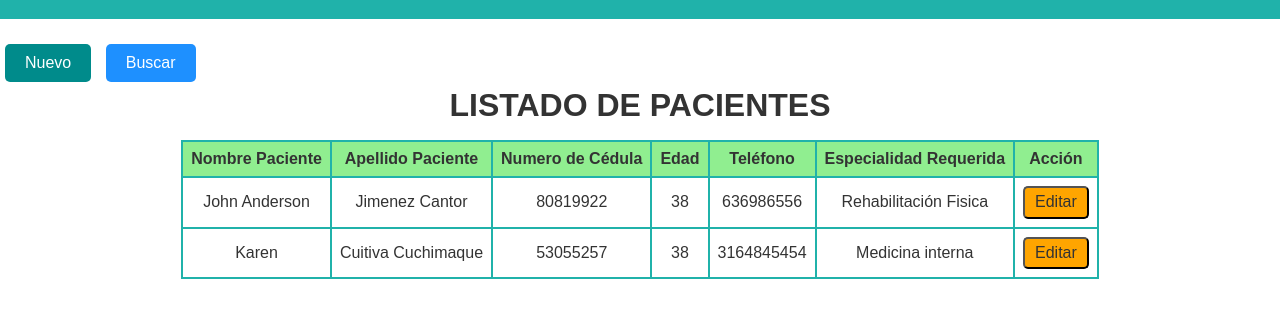
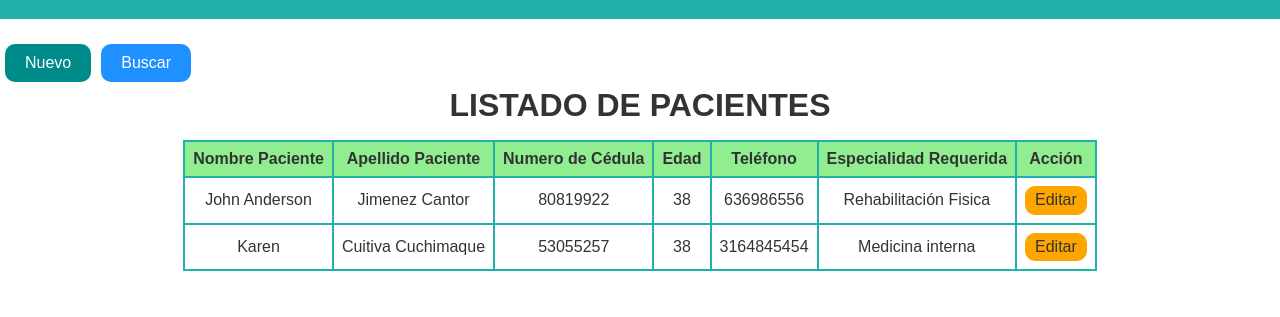
Before and after one commit to joanjica05/hospital-happylife, a plain HTML site: page pages/pacientes.html in a window 1280 px wide. Shown: the part 61-378 px from the top of the page. Drawn offline with Linux system fonts and the light colour scheme.

Commit message:
Ajuste Botones

```diff
--- a/css/styles-list.css
+++ b/css/styles-list.css
@@ -19,6 +19,41 @@ body{
     display: flex;
 }
 
+.boton-title {
+    display: flex;
+}
+
+.btn-Nuevo{
+    background-color: darkcyan;
+    color: #fff;
+    text-decoration: none;
+    display: inline-block;
+    border: 10px;
+    padding: 10px 20px;
+    border-radius: 10px;
+    text-align: center;
+    margin: 5px;
+    cursor: pointer;
+
+}
+
+.btn-Nuevo:hover{
+    background-color: rgb(9, 105, 105);
+}
+
+.btn-Buscar{
+    background-color: dodgerblue;
+    color: #fff;
+    padding: 10px 20px;
+    border-radius: 10px;
+    border: none;
+    text-align: center;
+    margin: 5px;
+    cursor: pointer;
+}
+.btn-Buscar:hover{
+    background-color: rgb(17, 98, 179);
+}
 
 .table-pacientes{
     font-family: sans-serif;
@@ -28,6 +63,7 @@ body{
     margin-left: auto;
     margin-right: auto;
 }
+
 .title-table{
     font-size: 2rem;
     font-weight: bold;
@@ -50,36 +86,15 @@ th,tfoot{
     background-color: lightgreen;
 }
 
-.button-Editar{
+.btn-Editar{
     background-color: orange;
     color: #333;
-    border-radius: 5px;
+    border: 10px;
+    border-radius: 10px;
     padding: 5px 10px;
     cursor: pointer;
 }
 
-.btn-Nuevo{
-    background-color: darkcyan;
-    border: 10px;
-    color: #fff;
-    padding: 10px 20px;
-    border-radius: 5px;
-    text-align: center;
-    margin: 5px;
-    cursor: pointer;
+.btn-Editar:hover{
+    background-color: rgb(221, 148, 12);
 }
-
-.btn-Nuevo:hover{
-    background-color: rgb(9, 105, 105);
-}
-
-.btn-Buscar{
-    background-color: dodgerblue;
-    color: #fff;
-    padding: 10px 20px;
-    border-radius: 5px;
-    border: none;
-    text-align: center;
-    margin: 5px;
-    cursor: pointer;
-}
--- a/pages/pacientes.html
+++ b/pages/pacientes.html
@@ -15,8 +15,8 @@
     </header>
 
     <div class="boton-title">
-        <input type="button" class="btn-Nuevo" id="btnNuevo" value="Nuevo">
-        <input type="button" class="btn-Buscar" id="btnNuevo" value="Buscar">
+        <a href="#" class="btn-Nuevo">Nuevo</a>
+        <button class="btn-Buscar">Buscar</button>
     </div>
 
     <table class="table-pacientes">
@@ -44,7 +44,7 @@
                     <td>636986556</td>
                     <td>Rehabilitación Fisica</td>
                     <td>
-                        <input type="button" id="btnEditar" value="Editar" class="button-Editar">
+                        <input type="button" id="btnEditar" value="Editar" class="btn-Editar">
                     </td>
                 </tr>
                 <tr>
@@ -55,7 +55,7 @@
                     <td>3164845454</td>
                     <td>Medicina interna</td>
                     <td>
-                        <input type="button" id="btnEditar" value="Editar" class="button-Editar">
+                        <input type="button" id="btnEditar" value="Editar" class="btn-Editar">
                     </td>
                 </tr>
             </tbody>
```
Also changed, not shown: js/scripts.js (line endings or trailing spaces).
